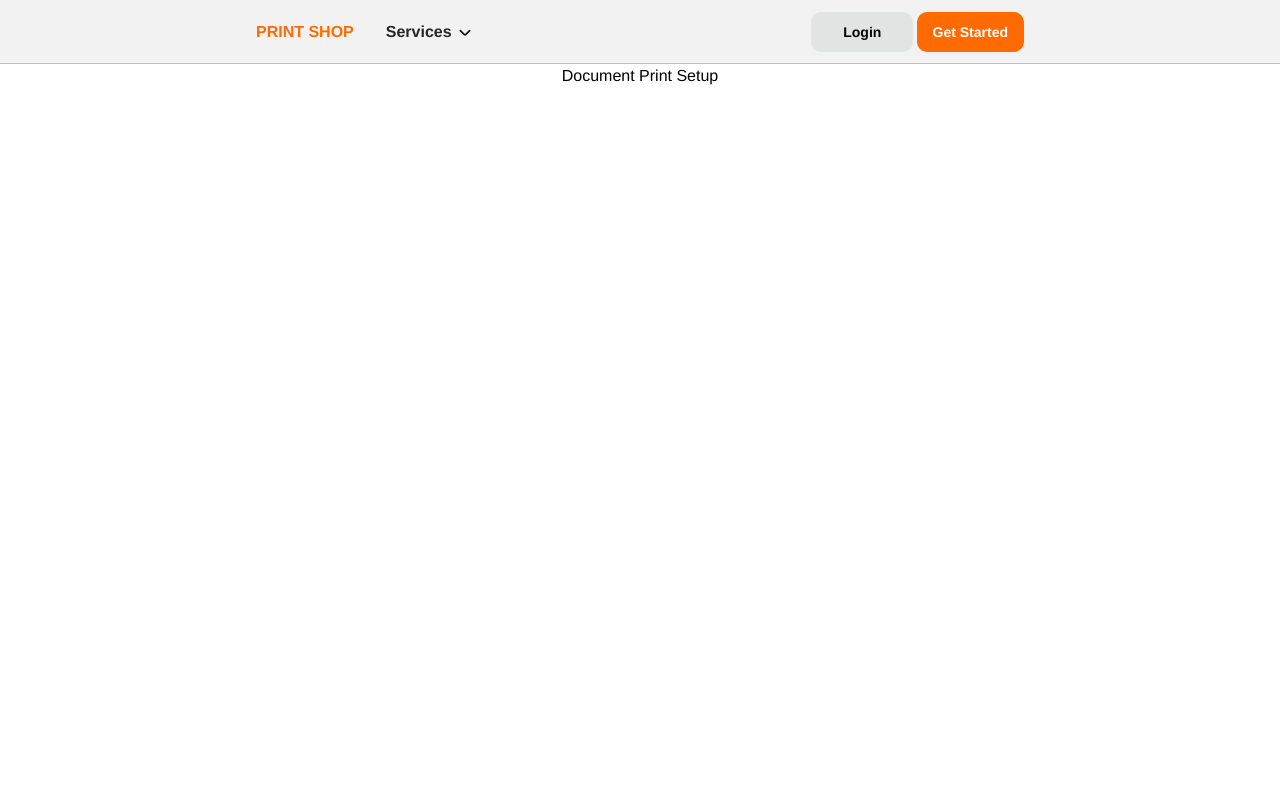
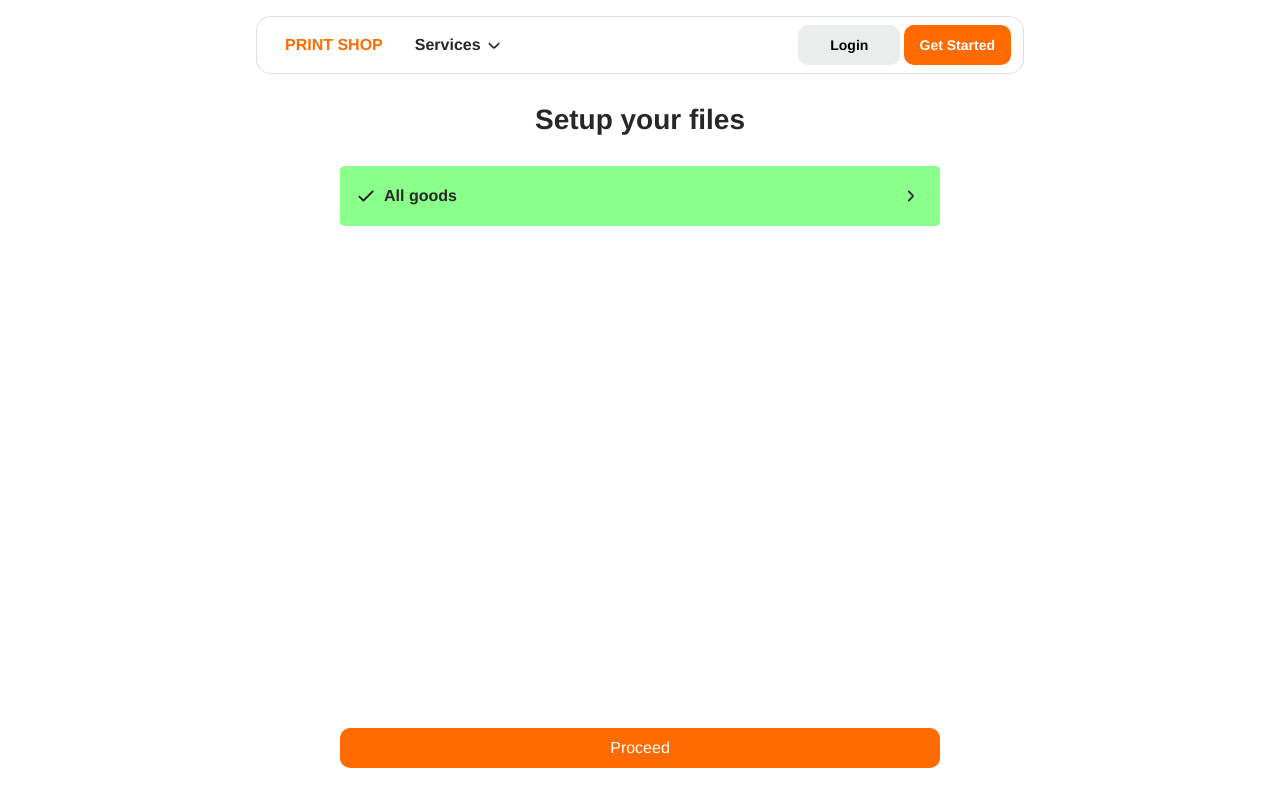
Before and after one commit to GeloyC/printshop, a React (Vite) app in the folder client/: page /document-print/setup in a window 1280 px wide. Built offline with nearby package versions, Linux system fonts and the light colour scheme.

Commit message:
update: initial UI + passing of file info to another page via context

```diff
--- a/client/src/components/navbar.tsx
+++ b/client/src/components/navbar.tsx
@@ -5,9 +5,9 @@ import Arrow from '/src/assets/icon/arrow-no-tail.svg?react'
 function NavBar () {
 
     return (
-        <section className="flex w-full items-center justify-between h-[4rem] px-[16rem] bg-[#f2f2f2] border-b border-b-[#272727]/25">
+        <section className="mt-[1rem] flex w-full items-center justify-between h-[4rem] px-[0.75rem] bg-[#fff] border border-[#272727]/15 rounded-[15px]">
             <div className="flex items-center h-full gap-[1rem]">
-                <Link to="/" className="text-[#ff6b00] font-bold">PRINT SHOP</Link>
+                <Link to="/" className="text-[#ff6b00] font-bold pl-[1rem]">PRINT SHOP</Link>
 
                 <div className="group relative flex h-full">
                     <div className="flex h-full items-center cursor-pointer">
--- a/client/src/layouts/client.layout.tsx
+++ b/client/src/layouts/client.layout.tsx
@@ -4,7 +4,7 @@ import NavBar from "../components/navbar"
 function ClientLayout () {
 
     return (
-        <div className="relative flex flex-col w-full h-screen items-center">
+        <div className="relative flex flex-col w-full h-screen items-center px-[16rem]">
             <NavBar />
             <Outlet />
         </div>
--- a/client/src/pages/DocumentPrintSetup.tsx
+++ b/client/src/pages/DocumentPrintSetup.tsx
@@ -1,17 +1,58 @@
 import { useFileContext } from "../context/documentPrintContext";
 
+// icons
+import Arrow from '/src/assets/icon/arrow-no-tail.svg?react'
+import Check from '/src/assets/icon/check.svg?react'
+import Document from '/src/assets/icon/document.svg?react'
 
 
 function DocumentPrintSetup () {
     const { files } = useFileContext();
 
+    console.log('file content: ', files);
+
     return (
-        <div className="flex flex-col items-center w-full">
-            Document Print Setup
+        <div className="flex flex-col w-full h-full items-center pt-[2rem]">
 
-            {files.map(file => (
-                <span>{file.filename}</span>
-            ))}
+            <span className="text-[28px] font-bold text-[#272727] leading-none">Setup your files</span>
+
+            <div className="flex flex-col w-full h-full items-center justify-between py-[2rem]">
+                <div className="flex flex-col items-center gap-[0.5rem] w-full">
+                    {files.map((f, index) => (
+                        <div key={index} className="group flex items-center justify-between bg-[#fff0d3] w-[600px] hover:w-[620px] p-[1rem] rounded-[5px] transition-all duration-100">
+                            <div className="flex items-center justify-between w-full">
+                                <div className="flex items-center gap-[0.5rem]">
+                                    <Document className="size-5" color="#a13c0b"/>
+                                    <span className="text-[#a13c0b] text-[16px] font-bold cursor-default">{f.filename}</span>
+                                </div>
+                                <button className="flex items-center cursor-pointer bg-transparent group-hover:bg-[#ffdca5]/50 hover:bg-[#ffdca5] active:bg-[#ffdca5]/50 rounded-full">
+                                    <span className="opacity-0 group-hover:opacity-100 text-[14px] text-[#a13c0b] font-bold pl-[1rem]">Settings</span>
+                                    <Arrow className="size-7 rotate-180 p-1" color="#a13c0b" />
+                                </button>
+                            </div>
+
+
+                        </div>
+                    ))}
+
+                    <div className="group flex items-center justify-between bg-[#8AFF8A] w-[600px] hover:w-[620px] p-[1rem] rounded-[5px] transition-all duration-100">
+                        <div className="flex items-center gap-[0.5rem]">
+                            <Check className="size-5" />
+                            <span className="text-[#272727] text-[16px] font-bold cursor-default">All goods</span>
+                        </div>
+                        <button className="flex items-center cursor-pointer bg-transparent group-hover:bg-[#33f534]/50 hover:bg-[#33f534] active:bg-[#33f534]/50 rounded-full">
+                            <span className="opacity-0 group-hover:opacity-100 text-[14px] text-[#272727] font-bold pl-[1rem]">Settings</span>
+                            <Arrow className="size-7 rotate-180 p-1" color="#272727" />
+                        </button>
+                    </div>
+                </div>
+
+                <div className="flex items-center justify-center w-full">
+                    <button className="bg-[#ff6b00] hover:bg-[#cc4c02] active:bg-[#82330c] w-[600px] py-[0.5rem] cursor-pointer rounded-[10px]">
+                        <span className="text-[#FFF]">Proceed</span>
+                    </button>
+                </div>
+            </div>
         </div>
     )
 }
--- a/client/src/pages/Home.tsx
+++ b/client/src/pages/Home.tsx
@@ -31,7 +31,7 @@ function Home () {
     }
 
     return (
-        <div className="flex flex-col w-full h-full items-center justify-center gap-[2rem] px-[16rem]">
+        <div className="flex flex-col w-full h-full items-center justify-center gap-[2rem]">
 
             <div className='flex flex-col items-center w-full gap-[2rem]'>
                 <span className='text-[14px] text-[#ff6b00] font-bold bg-[#ff6b00]/15 rounded-[15px] px-[1rem] py-[0.5rem]'>DOCUMENT PRINT</span>
```
Also changed, not shown: client/palette.txt, client/src/assets/icon/arrow-no-tail.svg, client/src/assets/icon/check.svg (added).
